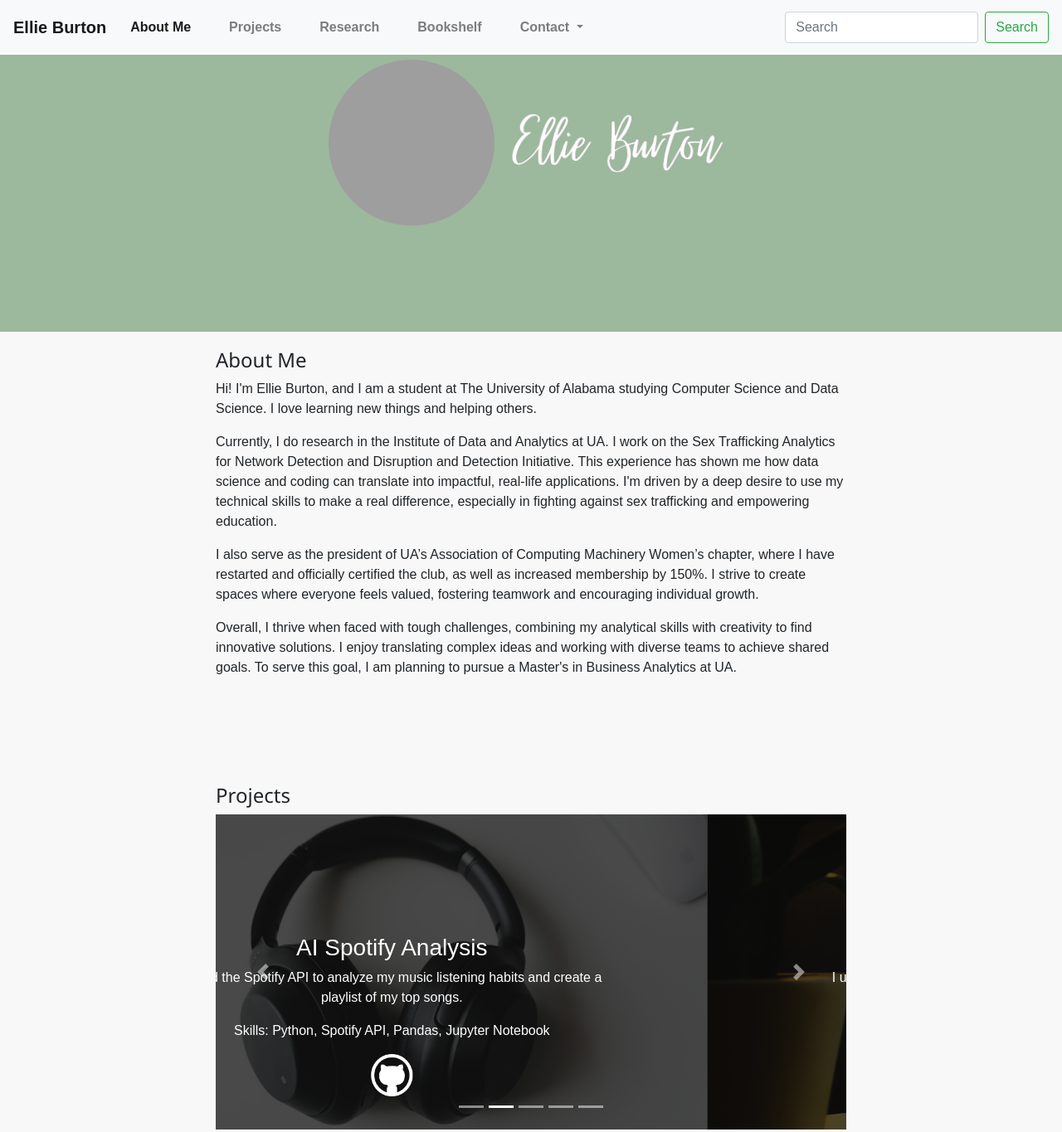
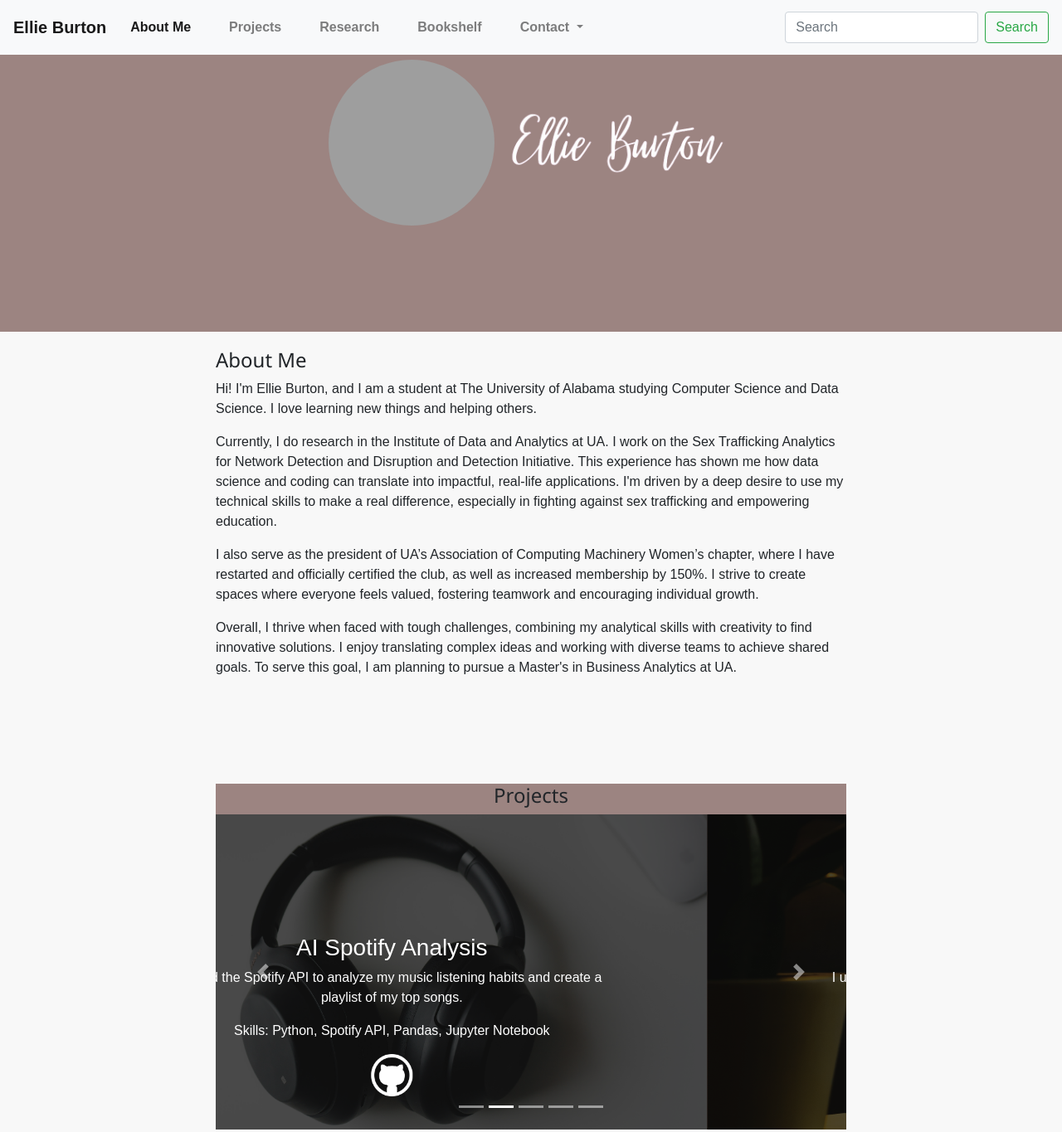
Before and after one commit to ellie-burton/ellie-burton.github.io, a plain HTML site: page index.html in a window 1280 px wide. Shown: the top 1365 px of the page at 83% size. Drawn offline with nearby package versions, Linux system fonts and the light colour scheme; grey boxes are pictures that could not be loaded.

Commit message:
Update index.html

```diff
--- a/index.html
+++ b/index.html
@@ -50,7 +50,7 @@
     </div>
   </nav>
 
-  <div class="h-50 d-inline-block" style="width: 100%; background-color: rgb(156, 184, 157); text-align: center;">
+  <div class="h-50 d-inline-block" style="width: 100%; background-color: rgb(156, 132, 129); text-align: center;">
     Ellie Burton
     <br>
     <br>
@@ -79,6 +79,8 @@
           <br>
           <br>
           <br>
+          <div class="h-50 d-inline-block" style="width: 100%; background-color: rgb(156, 132, 129); text-align: center;">
+
           <h2>Projects</h2>
           <div id="carouselExampleIndicators" class="carousel slide" data-ride="carousel">
             <ol class="carousel-indicators">
@@ -96,8 +98,8 @@
               <span class="sr-only">Next</span>
             </a>
           </div>
-
-          </section>
+          </div>
+        </section>
 
         <section id="research">
             <h2>Research</h2>
```
